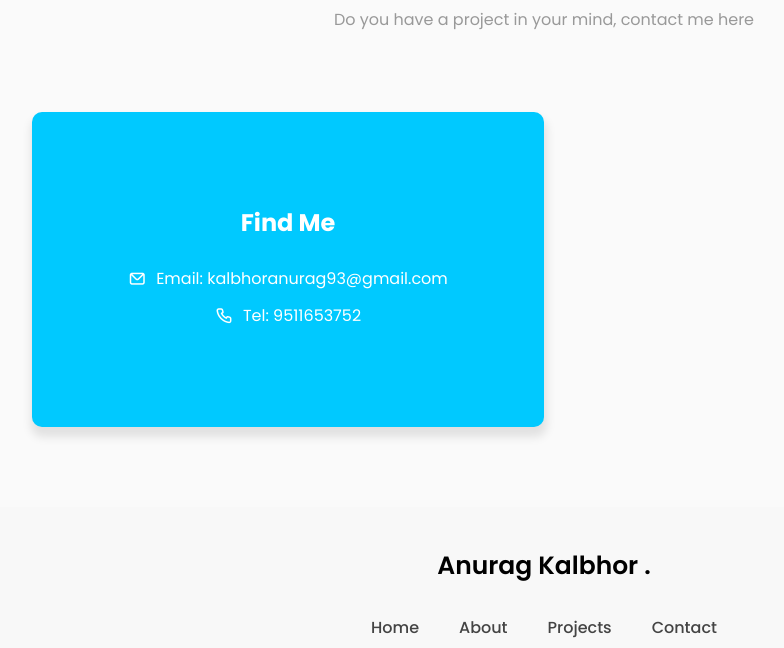
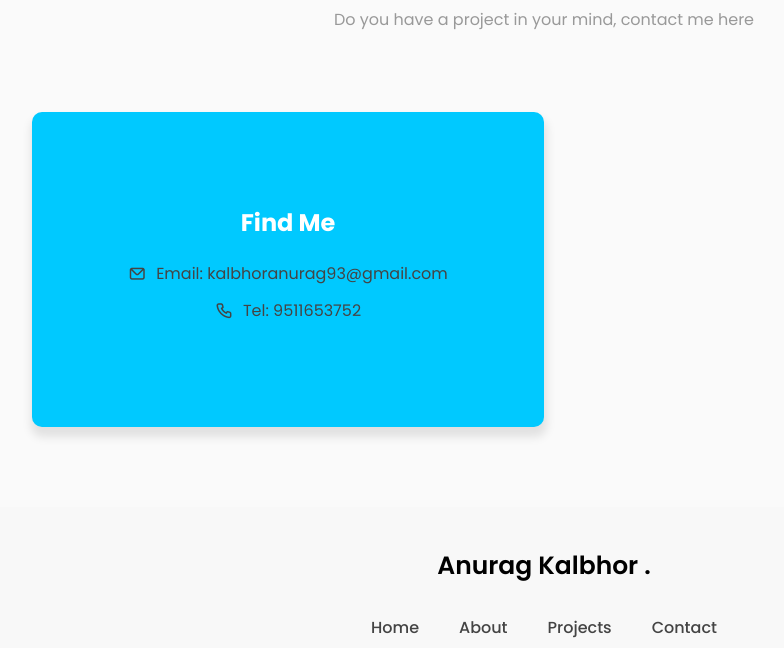
Before and after one commit to falcon0005/Portfolio, a plain HTML site: page index.html in a window 1280 px wide. Shown: the part 2013-2661 px from the top of the page, without its empty margins (96-880 px from the left). Drawn offline with nearby package versions, Linux system fonts and the light colour scheme.

Commit message:
Update style.css

```diff
--- a/style.css
+++ b/style.css
@@ -416,6 +416,7 @@ h3{
     flex-direction: column;
     justify-content: center;
     align-items: center;
+    text-align: center;
     padding: 20px 30px;
     width: 100%;
     height: 315px;
@@ -428,12 +429,15 @@ h3{
     color: var(--color-white);
     margin-bottom: 20px;
 }
-.contact-info>p{
+.contact-info p {
+    font-size: 16px;
+    color: var(--text-color-second);
+    margin-bottom: 10px;
     display: flex;
     align-items: center;
-    gap: 10px;
-    color: var(--color-white);
-    margin-block: 5px;
+    justify-content: center; /* Center the content */
+    gap: 10px; /* Spacing between icon and text */
+    white-space: nowrap; /* Prevent line breaks */
 }
 .contact-info p>i{
     font-size: 18px;
@@ -529,6 +533,12 @@ footer{
     margin-top: 10px;
 }
 
+
+@media (max-width: 600px) {
+    .contact-info p {
+        font-size: 14px; /* Slightly smaller font for mobile */
+    }
+}
 
 /* ----- MEDIA QUERY == 1024px / RESPONSIVE ----- */
 @media only screen and (max-width: 1024px){
```
